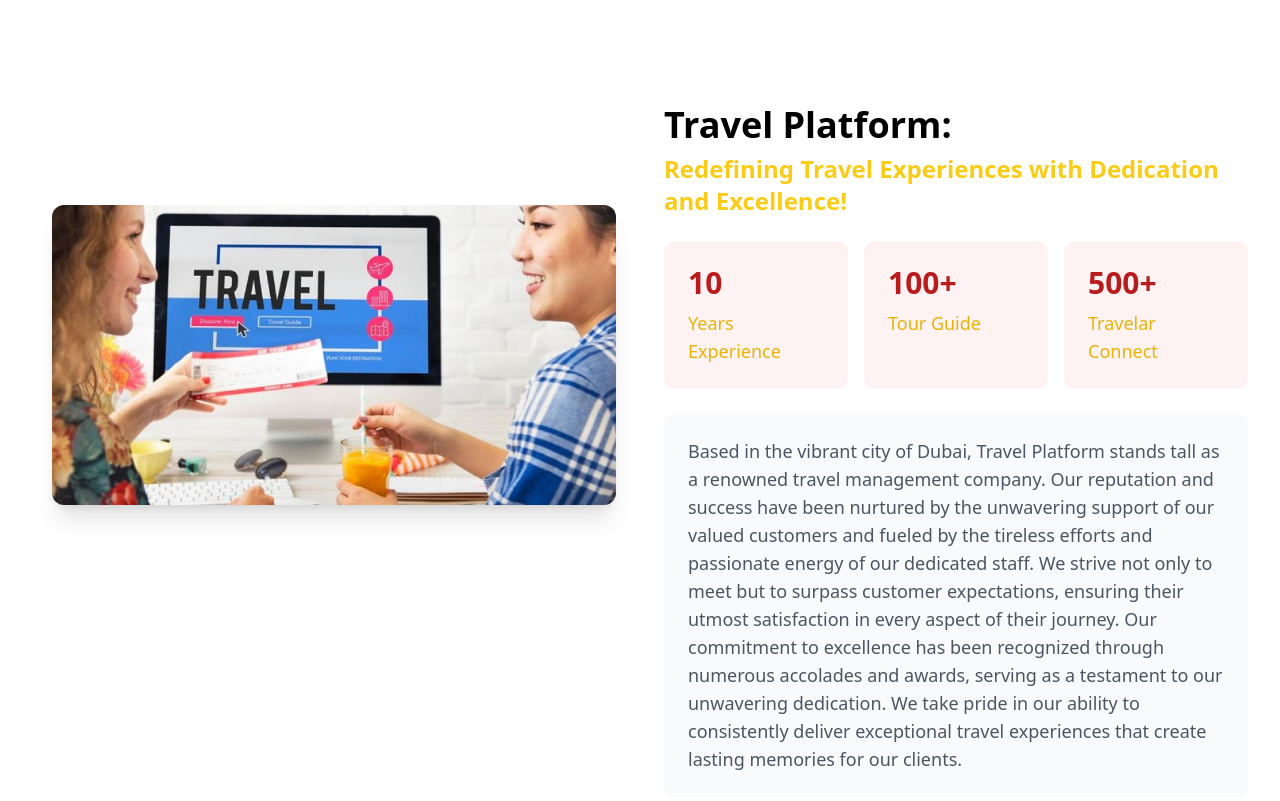
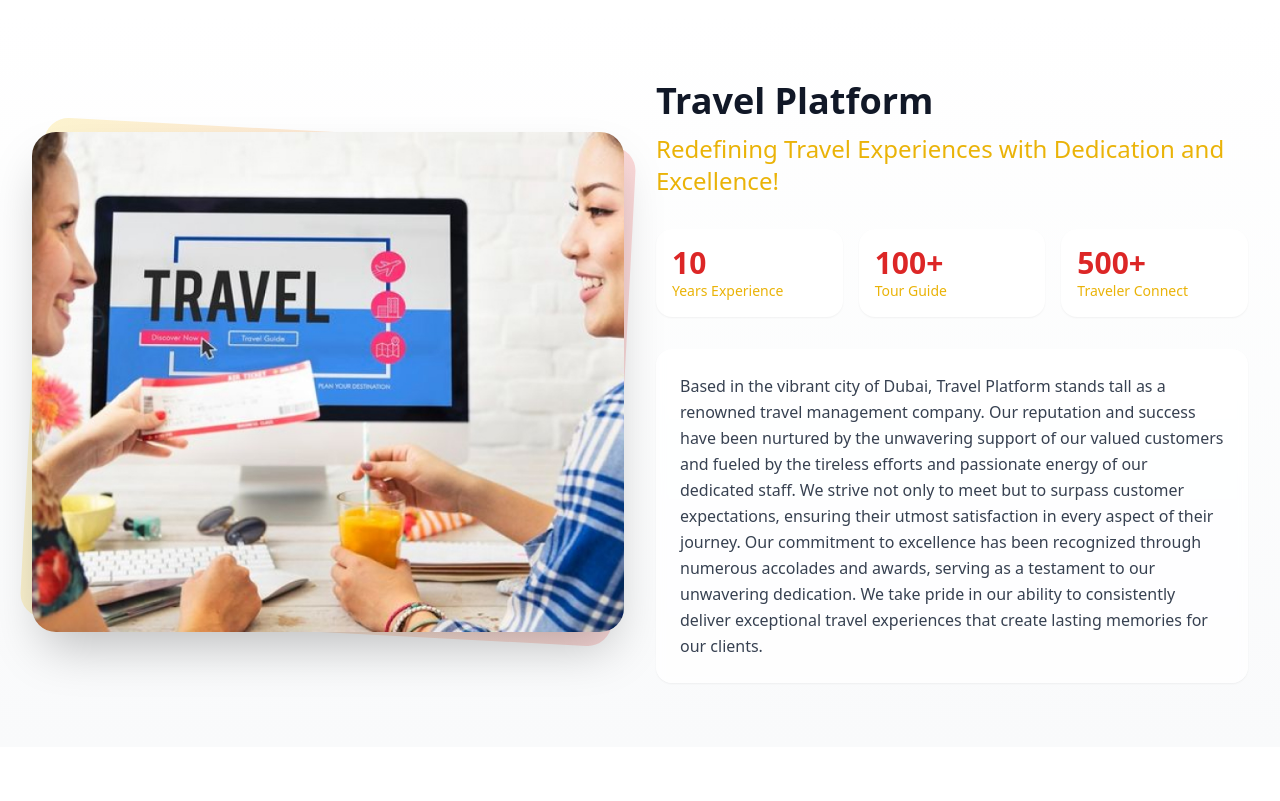
Before and after one commit to nibhapr/travellatest, an Astro site: page / in a window 1280 px wide. Shown: the part 943-1744 px from the top of the page. Built offline with nearby package versions, Linux system fonts and the light colour scheme; Astro itself is replaced by a stand-in of ours; grey boxes are pictures that could not be loaded.

Commit message:
06-02-2025

```diff
--- a/src/components/Header.astro
+++ b/src/components/Header.astro
@@ -1,52 +1,68 @@
 ---
 import { Image } from 'astro:assets';
 import image1 from '/public/serviceimg/service30.jpg';
-// import image2 from '../assets/header/header2.png';
-// import image3 from '../assets/header/header3.png';
 ---
 
-<div class="bg-white py-8 sm:py-12 mt-6 sm:mt-10">
-  <div class="container mx-auto px-4 sm:px-8">
-    <div class="grid grid-cols-1 md:grid-cols-2 gap-6 sm:gap-12">
+<header class="relative overflow-hidden bg-gradient-to-b from-white to-gray-50">
+  <div class="container mx-auto px-4 py-16 sm:px-6 lg:px-8">
+    <div class="lg:grid lg:grid-cols-12 lg:gap-8 items-center">
 
       <!-- Left Column - Image -->
-<div class="max-w-full md:max-w-2xl ml-0 md:ml-5 mt-5 md:mt-25">
-  <!-- Single large image -->
-  <div class="text-center">
+      <div class="hidden lg:block lg:col-span-6 xl:col-span-6">
+        <div class="relative transform transition-all duration-500 hover:scale-[1.02]">
+          <div class="absolute inset-0 bg-gradient-to-r from-yellow-400/20 to-red-500/20 rounded-3xl transform rotate-3"></div>
           <Image
             src={image1}
-      alt="Image 1"
-      class="w-full sm:w-[600px] h-[300px] sm:h-[300px] object-cover rounded-xl shadow-xl inline-block mt-20"
+            alt="Travel Platform Showcase"
+            class="relative rounded-3xl shadow-2xl w-full h-[500px] object-cover"
           />
         </div>
       </div>
 
+      <!-- Mobile Image (shows only on mobile) -->
+      <div class="mb-10 lg:hidden">
+        <Image
+          src={image1}
+          alt="Travel Platform Showcase"
+          class="rounded-2xl shadow-xl w-full h-[300px] object-cover"
+        />
+      </div>
+
       <!-- Right Column - Content -->
-      <div class="space-y-4 sm:space-y-6">
-        <h1 class="text-2xl sm:text-4xl font-bold text-black leading-tight">
-          Travel Platform:
-          <span class="block text-lg sm:text-2xl text-yellow-400 mt-2">Redefining Travel Experiences with Dedication and Excellence!</span>
+      <div class="lg:col-span-6 xl:col-span-6 space-y-8">
+        <div class="text-center lg:text-left">
+          <h1 class="text-3xl sm:text-4xl font-bold text-gray-900">
+            Travel Platform
+            <span class="block mt-3 text-xl sm:text-2xl font-medium text-yellow-500">
+              Redefining Travel Experiences with Dedication and Excellence!
+            </span>
           </h1>
+        </div>
 
+        <!-- Stats Grid -->
         <div class="grid grid-cols-3 gap-4">
-          <div class="p-3 sm:p-6 bg-red-50 rounded-xl hover:shadow-lg transition-shadow duration-300">
-            <p class="text-xl sm:text-3xl font-bold text-red-700 mb-1 sm:mb-2">10</p>
-            <p class="text-xs sm:text-lg font-medium text-yellow-500">Years Experience</p>
+          <div class="group p-4 bg-white rounded-2xl shadow-sm hover:shadow-md transition-all duration-300">
+            <p class="text-2xl sm:text-3xl font-bold text-red-600 group-hover:scale-110 transition-transform">10</p>
+            <p class="text-sm font-medium text-yellow-500">Years Experience</p>
           </div>
-          <div class="p-3 sm:p-6 bg-red-50 rounded-xl hover:shadow-lg transition-shadow duration-300">
-            <p class="text-xl sm:text-3xl font-bold text-red-700 mb-1 sm:mb-2">100+</p>
-            <p class="text-xs sm:text-lg font-medium text-yellow-500">Tour Guide</p>
+          <div class="group p-4 bg-white rounded-2xl shadow-sm hover:shadow-md transition-all duration-300">
+            <p class="text-2xl sm:text-3xl font-bold text-red-600 group-hover:scale-110 transition-transform">100+</p>
+            <p class="text-sm font-medium text-yellow-500">Tour Guide</p>
           </div>
-          <div class="p-3 sm:p-6 bg-red-50 rounded-xl hover:shadow-lg transition-shadow duration-300">
-            <p class="text-xl sm:text-3xl font-bold text-red-700 mb-1 sm:mb-2">500+</p>
-            <p class="text-xs sm:text-lg font-medium text-yellow-500">Travelar Connect</p>
+          <div class="group p-4 bg-white rounded-2xl shadow-sm hover:shadow-md transition-all duration-300">
+            <p class="text-2xl sm:text-3xl font-bold text-red-600 group-hover:scale-110 transition-transform">500+</p>
+            <p class="text-sm font-medium text-yellow-500">Traveler Connect</p>
           </div>
         </div>
 
-        <p class="text-sm sm:text-lg leading-relaxed text-gray-600 bg-gray-50 p-3 sm:p-6 rounded-xl font-medium">
+        <!-- Description -->
+        <div class="bg-white/80 backdrop-blur-sm rounded-2xl p-6 shadow-sm">
+          <p class="text-gray-700 leading-relaxed">
             Based in the vibrant city of Dubai, Travel Platform stands tall as a renowned travel management company. Our reputation and success have been nurtured by the unwavering support of our valued customers and fueled by the tireless efforts and passionate energy of our dedicated staff. We strive not only to meet but to surpass customer expectations, ensuring their utmost satisfaction in every aspect of their journey. Our commitment to excellence has been recognized through numerous accolades and awards, serving as a testament to our unwavering dedication. We take pride in our ability to consistently deliver exceptional travel experiences that create lasting memories for our clients.
           </p>
         </div>
       </div>
+
     </div>
   </div>
+</header>
```
Lines whose indentation alone changed are shown as unchanged.
